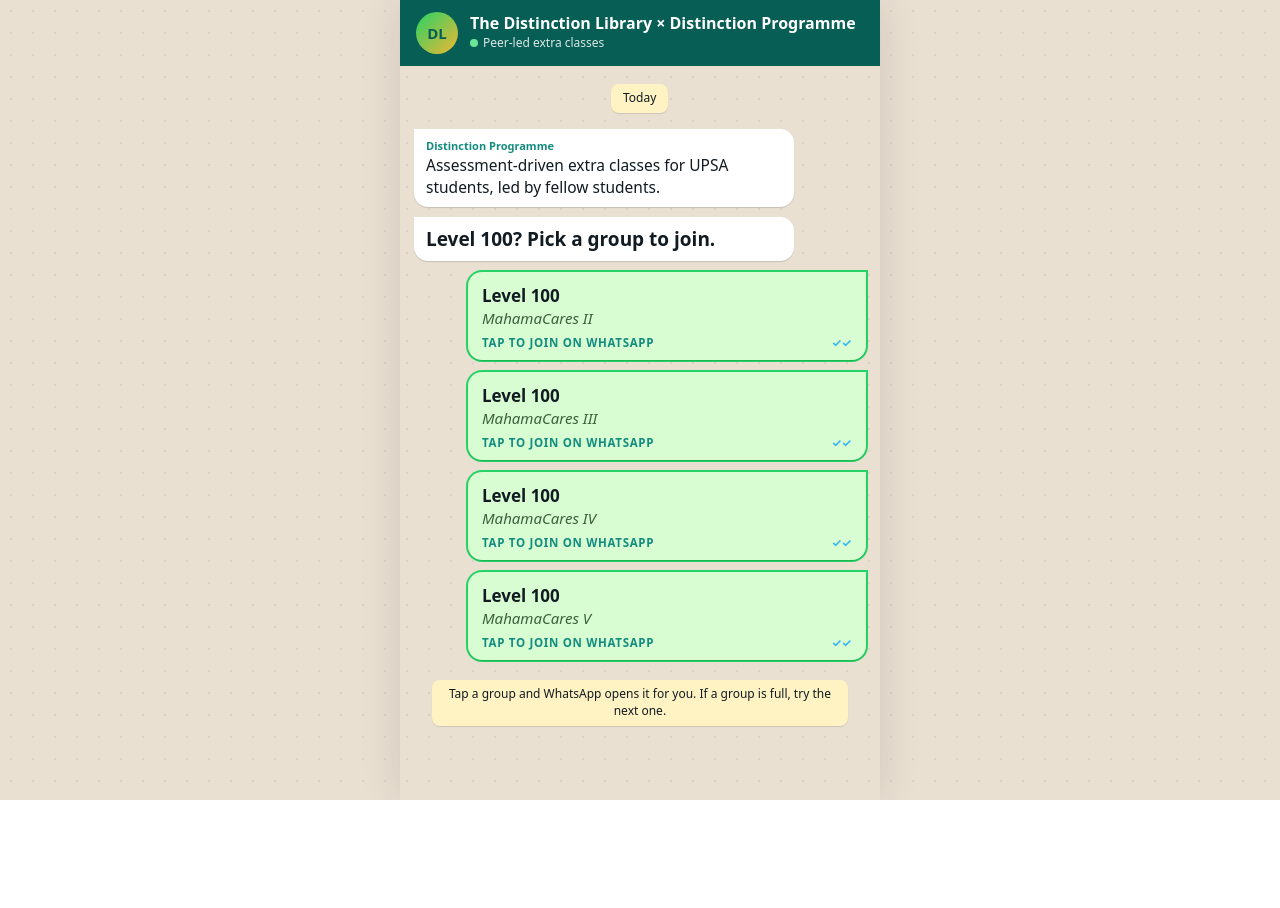
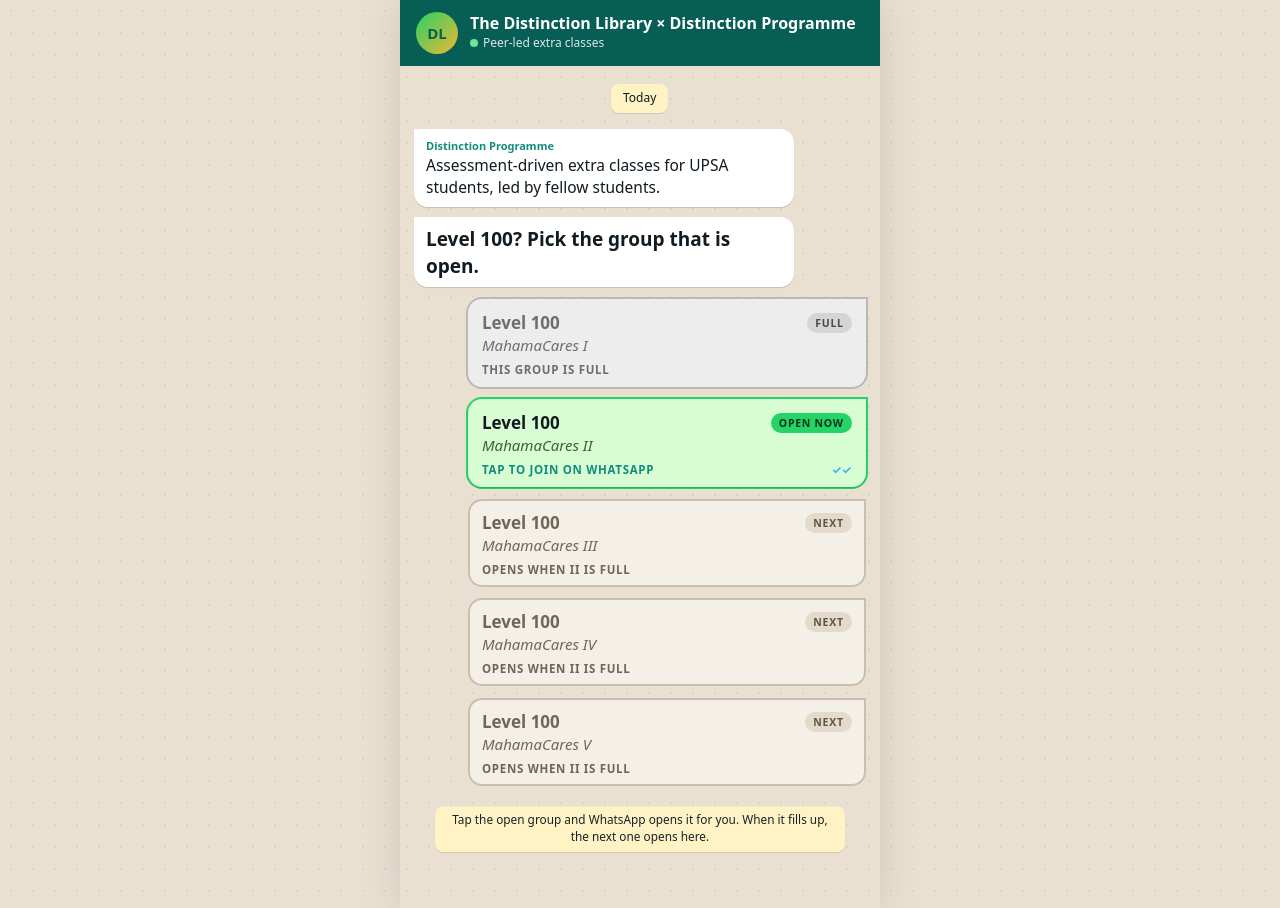
Before and after one commit to johnadamsmahama/distinction-library, a Next.js app: page /join in a window 1280 px wide. Before the commit the page ends 800 px from the top, so only its background shows below. Built offline with nearby package versions, Linux system fonts and the light colour scheme; a web font is replaced by a local one.

Commit message:
Refactor WhatsApp group invite logic and comments
Updated comments and logic for group management in WhatsApp invites.

```diff
--- a/app/join/page.tsx
+++ b/app/join/page.tsx
@@ -10,12 +10,18 @@ export const metadata: Metadata = {
 };
 
 // ---------------------------------------------------------------------------
-// WHATSAPP INVITE LINKS. Groups show in this order, so keep the one with space first.
-// When a group fills up, move it to the bottom or delete its line.
+// WHATSAPP INVITE LINKS. Groups always show in this order (I to V).
+// HOW TO MOVE ON WHEN A GROUP FILLS UP: change OPEN_NOW below to the next number.
+//   0 = first group, 1 = second group, 2 = third group, and so on.
+// Groups before OPEN_NOW show as "Full". The group at OPEN_NOW glows and can be tapped.
+// Groups after it wait and show "Opens when ... is full".
 // To change a link later, replace it here (it must start with https://chat.whatsapp.com/).
-// If a link is ever removed, that button shows "Link coming soon".
+// If the open group has no link, its button shows "Link coming soon".
 // ---------------------------------------------------------------------------
+const OPEN_NOW = 1;
+
 const GROUPS = [
+  { level: 'Level 100', name: 'MahamaCares I', href: '' }, // full, no link needed
   { level: 'Level 100', name: 'MahamaCares II', href: 'https://chat.whatsapp.com/IMXPTiNqWR496u1bOm0Eoz?s=cl&p=a&iam=2' },
   { level: 'Level 100', name: 'MahamaCares III', href: 'https://chat.whatsapp.com/CCS4cMiLjS4G7S5xuhjTdA?s=cl&p=a&iam=2' },
   { level: 'Level 100', name: 'MahamaCares IV', href: 'https://chat.whatsapp.com/JVh7vsfEBjFJQBZcQTCSEF?s=cl&p=a&iam=2' },
@@ -24,10 +30,14 @@ const GROUPS = [
 
 const isReal = (href: string) => href.startsWith('https://chat.whatsapp.com/');
 
+// "MahamaCares II" -> "II"
+const shortName = (name: string) => name.replace('MahamaCares ', '');
+
 const JOIN_CSS = `
 @keyframes jn-pop{from{opacity:0;transform:scale(.6) translateY(8px)}}
 @keyframes jn-dot{0%,60%,100%{transform:translateY(0);opacity:.4}30%{transform:translateY(-4px);opacity:1}}
 @keyframes jn-fade{to{opacity:0;height:0;margin:0;padding:0}}
+@keyframes jn-ring{0%{box-shadow:0 1px 1px rgba(0,0,0,.15),0 0 0 2px #25D366,0 0 0 2px rgba(37,211,102,.55)}100%{box-shadow:0 1px 1px rgba(0,0,0,.15),0 0 0 2px #25D366,0 0 0 12px rgba(37,211,102,0)}}
 @media (prefers-reduced-motion:reduce){.jn-bg *{animation:none!important}}
 
 .jn-bg{min-height:100vh;background-color:#EAE0D2;background-image:radial-gradient(rgba(0,0,0,.06) 1.5px,transparent 1.5px);background-size:22px 22px;color:#111B21;font-family:system-ui,-apple-system,'Segoe UI',Roboto,sans-serif;font-size:15px;line-height:1.4}
@@ -56,14 +66,24 @@ const JOIN_CSS = `
 
 .jn-reply{display:block;max-width:88%;margin:12px 0 12px auto;padding:12px 14px 9px;border-radius:14px 0 14px 14px;background:#D9FDD3;box-shadow:0 1px 1px rgba(0,0,0,.15),0 0 0 2px #25D366;transform-origin:100% 0;transition:transform .15s;animation:jn-pop .5s both}
 a.jn-reply:active{transform:scale(.97)}
+.jn-reply .top{display:flex;align-items:center;justify-content:space-between;gap:8px}
 .jn-reply b{display:block;font-size:17px}
 .jn-reply span{display:block;font-size:15px;font-style:italic;color:#3B5F3A}
 .jn-reply small{display:flex;justify-content:space-between;margin-top:6px;font-size:11.5px;font-weight:700;letter-spacing:.06em;text-transform:uppercase;color:#128C7E}
 .jn-reply small::after{content:'\\2713\\2713';letter-spacing:0;color:#34B7F1}
+.jn-tag{flex:none;font-style:normal;font-size:10.5px;font-weight:800;letter-spacing:.07em;text-transform:uppercase;padding:3px 8px;border-radius:999px}
+
+.jn-reply.live .jn-tag{background:#25D366;color:#06361F}
+
+.jn-reply.soon{background:#F4EFE7;box-shadow:0 0 0 2px #C9BFAF inset;pointer-events:none}
+.jn-reply.soon b,.jn-reply.soon span,.jn-reply.soon small{color:#6F6657}
+.jn-reply.soon .jn-tag{background:#E3DACB;color:#5E5546}
 
 .jn-reply.off{background:#EDEDED;box-shadow:0 0 0 2px #B8B8B8;pointer-events:none}
-.jn-reply.off b,.jn-reply.off span,.jn-reply.off small{color:#8A8A8A}
-.jn-reply.off small::after{content:''}
+.jn-reply.off b,.jn-reply.off span,.jn-reply.off small{color:#6E6E6E}
+.jn-reply.off .jn-tag{background:#D5D5D5;color:#4A4A4A}
+
+.jn-reply.soon small::after,.jn-reply.off small::after{content:''}
 
 .jn-fine{margin-top:20px}
 `;
@@ -71,6 +91,7 @@ a.jn-reply:active{transform:scale(.97)}
 export default function JoinPage() {
   // Each group pops in half a second after the one before it.
   const delay = (i: number) => `${(2.6 + i * 0.5).toFixed(1)}s`;
+  const openName = GROUPS[OPEN_NOW] ? shortName(GROUPS[OPEN_NOW].name) : '';
 
   return (
     <div className="jn-bg">
@@ -103,43 +124,84 @@ export default function JoinPage() {
 
           <div className="jn-bub jn-b2">
             <h2 style={{ margin: 0 }}>
-              <strong>Level 100? Pick a group to join.</strong>
+              <strong>Level 100? Pick the group that is open.</strong>
             </h2>
           </div>
 
-          {GROUPS.map((g, i) =>
-            isReal(g.href) ? (
+          {GROUPS.map((g, i) => {
+            const d = delay(i);
+
+            // Groups before OPEN_NOW are full.
+            if (i < OPEN_NOW) {
+              return (
+                <div key={g.name} className="jn-reply off" style={{ animationDelay: d }} aria-disabled="true">
+                  <div className="top">
+                    <b>{g.level}</b>
+                    <i className="jn-tag">Full</i>
+                  </div>
+                  <span>{g.name}</span>
+                  <small>This group is full</small>
+                </div>
+              );
+            }
+
+            // Groups after OPEN_NOW wait their turn.
+            if (i > OPEN_NOW) {
+              return (
+                <div key={g.name} className="jn-reply soon" style={{ animationDelay: d }} aria-disabled="true">
+                  <div className="top">
+                    <b>{g.level}</b>
+                    <i className="jn-tag">Next</i>
+                  </div>
+                  <span>{g.name}</span>
+                  <small>Opens when {openName} is full</small>
+                </div>
+              );
+            }
+
+            // The open group. Glows and can be tapped.
+            if (isReal(g.href)) {
+              // The glow starts a little after the group pops in.
+              const ringDelay = `${(parseFloat(d) + 0.6).toFixed(1)}s`;
+              return (
                 <a
                   key={g.name}
                   href={g.href}
                   target="_blank"
                   rel="noopener noreferrer"
-                className="jn-reply"
-                style={{ animationDelay: delay(i) }}
+                  className="jn-reply live"
+                  style={{
+                    animation: 'jn-pop .5s both, jn-ring 1.8s infinite',
+                    animationDelay: `${d}, ${ringDelay}`,
+                  }}
                 >
+                  <div className="top">
                     <b>{g.level}</b>
+                    <i className="jn-tag">Open now</i>
+                  </div>
                   <span>{g.name}</span>
                   <small>Tap to join on WhatsApp</small>
                 </a>
-            ) : (
-              <div
-                key={g.name}
-                className="jn-reply off"
-                style={{ animationDelay: delay(i) }}
-                aria-disabled="true"
-              >
+              );
+            }
+
+            return (
+              <div key={g.name} className="jn-reply off" style={{ animationDelay: d }} aria-disabled="true">
+                <div className="top">
                   <b>{g.level}</b>
+                  <i className="jn-tag">Soon</i>
+                </div>
                 <span>{g.name}</span>
                 <small>Link coming soon</small>
               </div>
-            )
-          )}
+            );
+          })}
 
           <p
             className="jn-chip jn-fine"
             style={{ animation: 'jn-pop .5s both', animationDelay: delay(GROUPS.length) }}
           >
-            Tap a group and WhatsApp opens it for you. If a group is full, try the next one.
+            Tap the open group and WhatsApp opens it for you. When it fills up, the next one opens here.
           </p>
         </div>
       </main>
```
Lines whose indentation alone changed are shown as unchanged.
